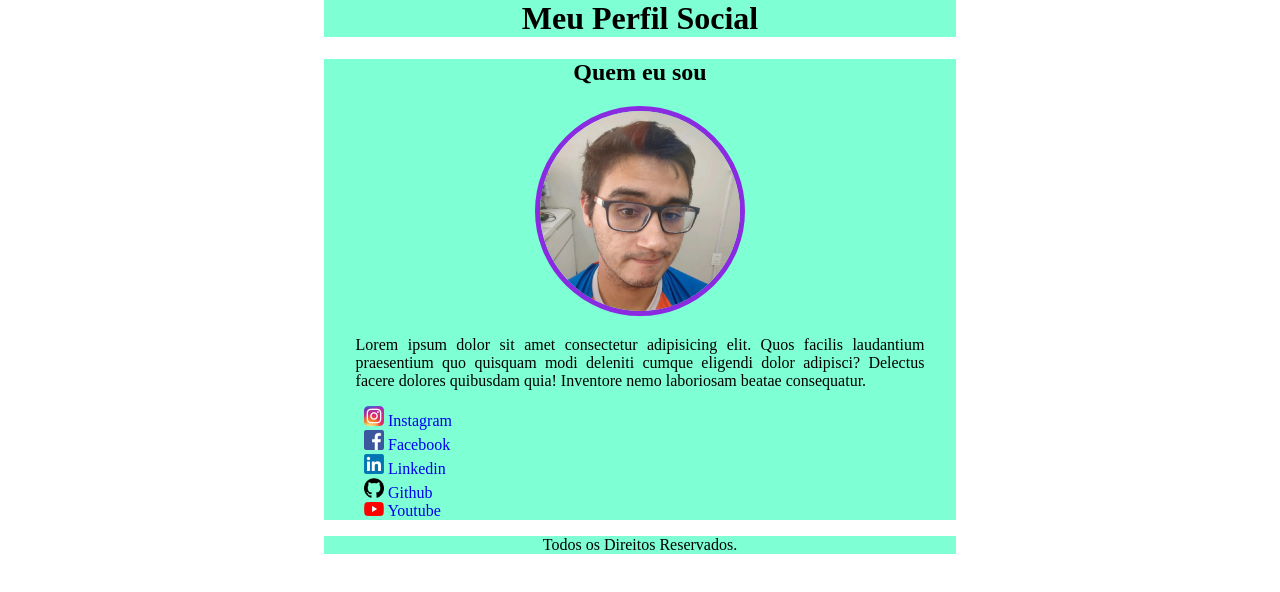
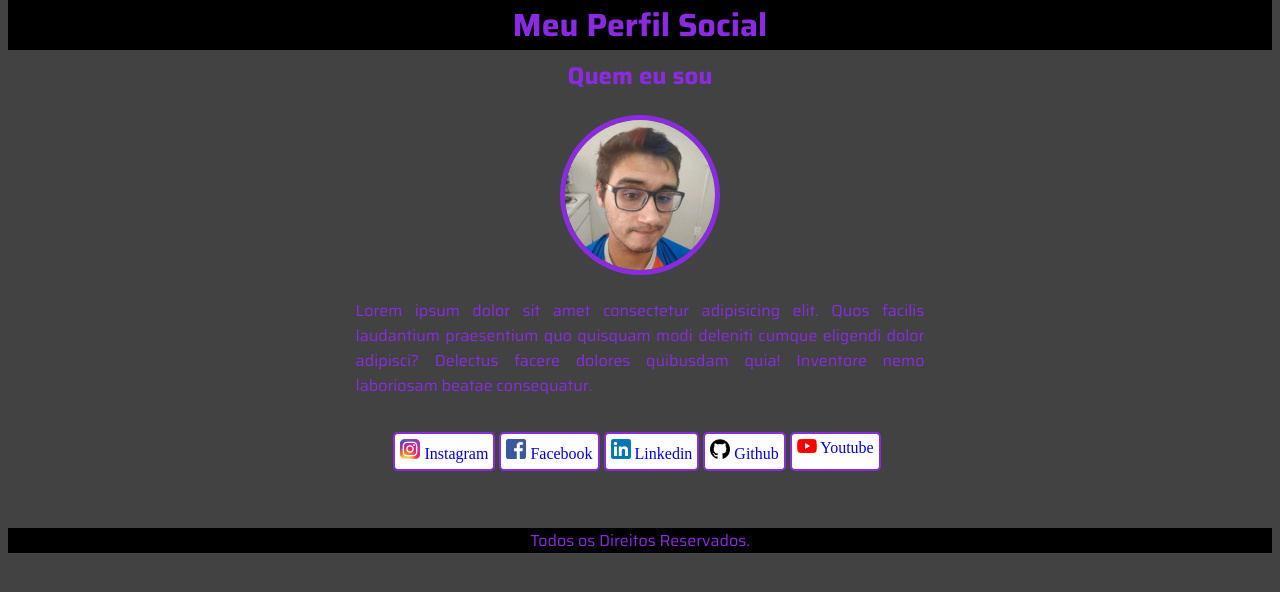
Before and after one commit to andreas96sousa/Tarefas, a plain HTML site: page Entregar dia 18-02-2025/Desafio Social/index.html in a window 1280 px wide. Drawn offline with Linux system fonts and the light colour scheme.

Commit message:
Ajustes em CSS

```diff
--- a/Entregar dia 18-02-2025/Desafio Social/style.css
+++ b/Entregar dia 18-02-2025/Desafio Social/style.css
@@ -1,9 +1,12 @@
+@import url('https://fonts.googleapis.com/css2?family=Saira:ital,wght@0,100..900;1,100..900&display=swap');
+
 #insta, #face, #github, #youtube, #linkedin{
     width: 20px;
     border-radius: 2px;
+
 }
 #minhafoto{
-    width: 200px;
+    width: 150px;
     border: solid;
     border-color: blueviolet;
     border-width: 5px;
@@ -15,20 +18,25 @@ li{
 a{
     text-decoration: none;
 }
+body{
+ font-family: Saira;
+ color: blueviolet;
+ background-color: rgb(66, 66, 66);
+}
 main, header, footer{
-    background-color: aquamarine;
     width: 50%;
     left: 25%;
     position: relative;
     height: auto;
+    text-align: center;
+    margin-bottom: 60px;
 }
-header{
-    text-align: center;
+header, footer{
     margin-top: -21px;
-}
-main > h2, .containerprafotodeperfil{
-    text-align: center;
-    width: 100%;
+    margin-bottom: -15px;
+    background-color: black;
+    width: 0100%;
+    left: 0px;
 }
 main > p{
     text-align: justify;
@@ -36,7 +44,19 @@ main > p{
     position: relative;
     left: 5%;
 }
-footer{
-    margin-bottom: -15px;
-    text-align: center;
+main > ol{
+    align-items: center;
+    width: 85%;
+    position: relative;
+    display: inline-flex;
 }
+main > ol > li{
+    align-items: normal;
+    padding: 5px;
+    border: 2px solid blueviolet;
+    border-radius: 5px;
+    margin: 2px;
+    font-family: Saria;
+    background-color: white;
+    height: 25px;
+}
```
